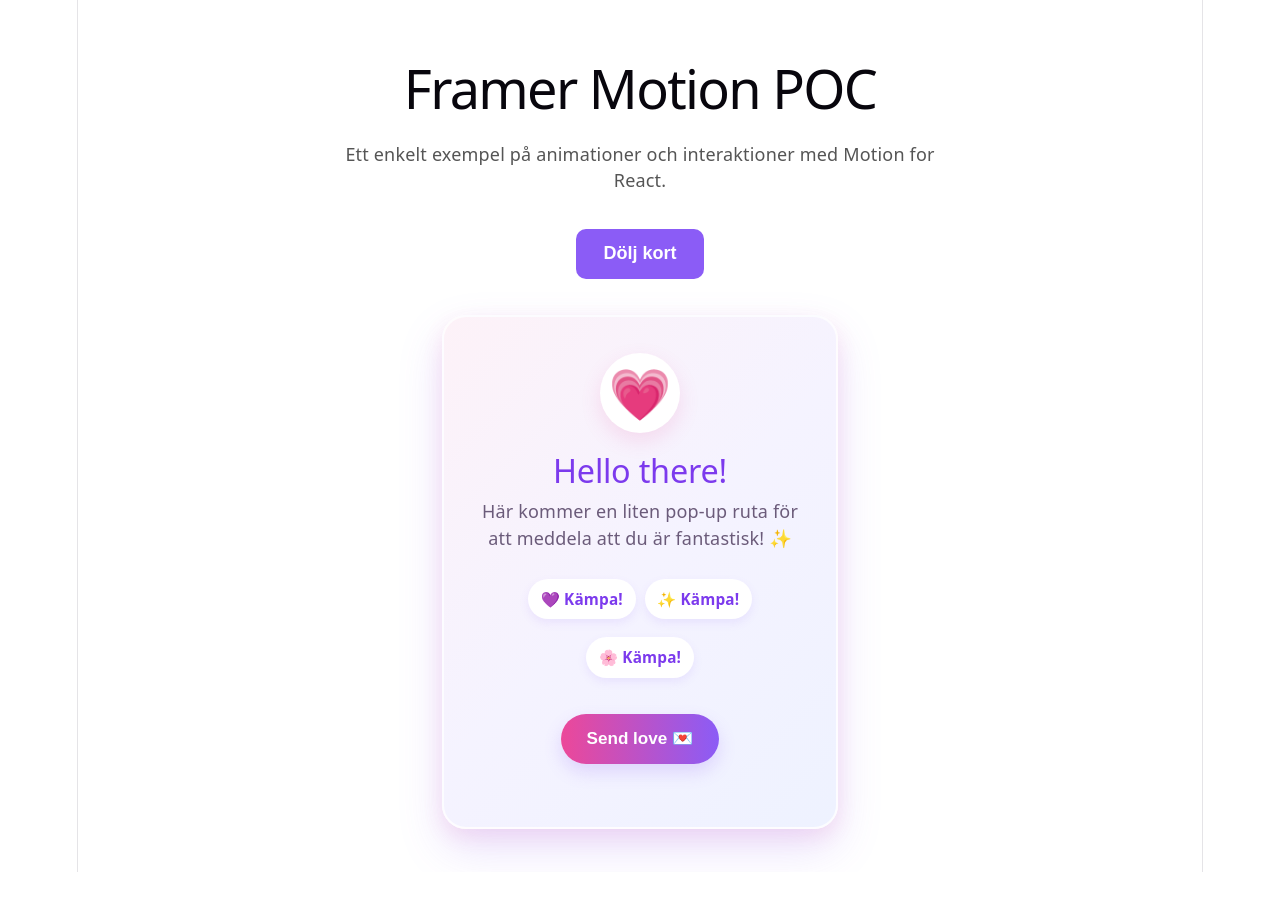
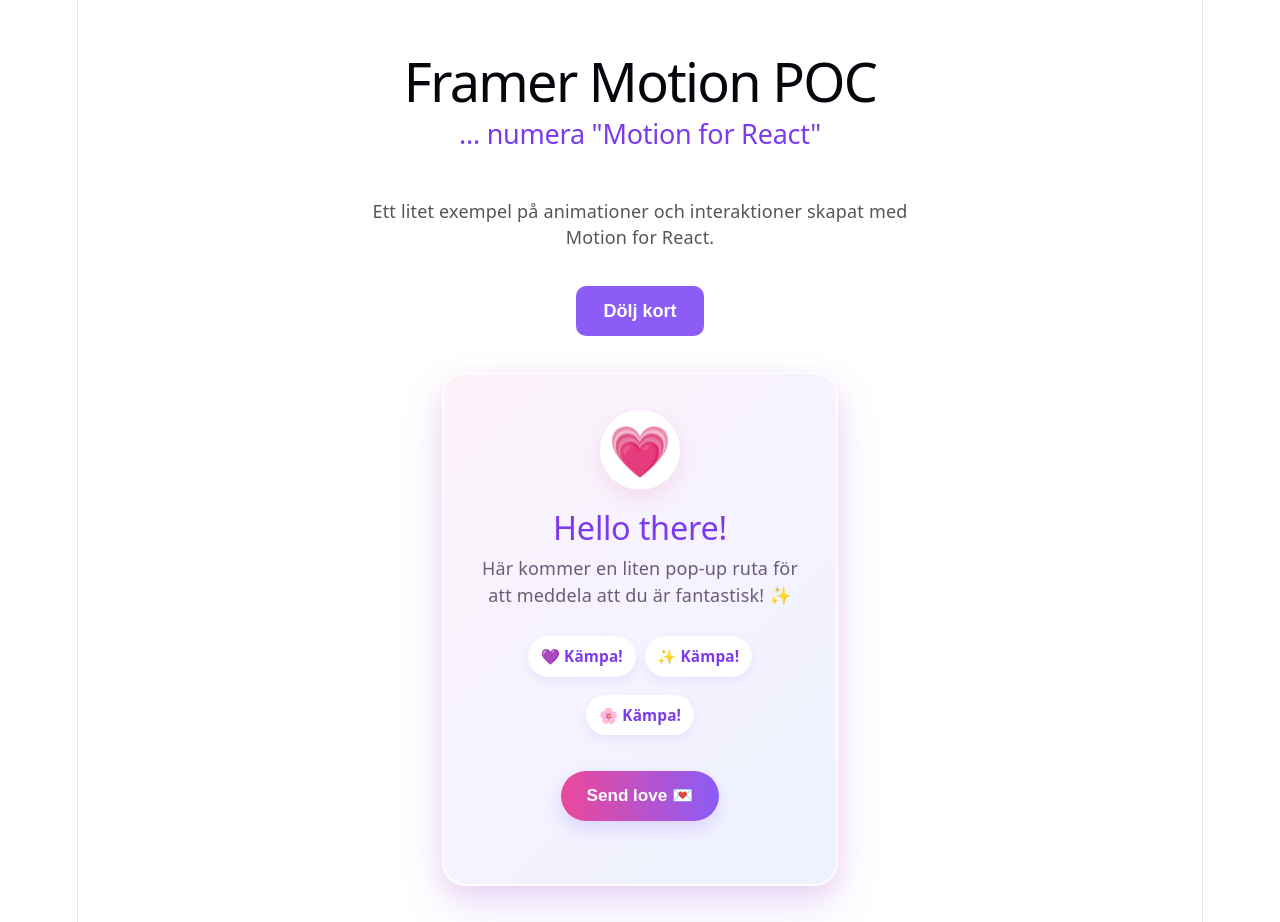
Before and after one commit to Cebellina/framer-motion, a React (Vite) app in the folder framer-motion-poc/: page / in a window 1280 px wide. Before the commit the page ends 872 px from the top, so only its background shows below. Built offline with nearby package versions, Linux system fonts and the light colour scheme.

Commit message:
update README and add h2 to App

```diff
--- a/framer-motion-poc/src/App.css
+++ b/framer-motion-poc/src/App.css
@@ -11,6 +11,13 @@
 h1 {
   margin-bottom: 0.5rem;
   font-size: 3rem;
+}
+
+h2 {
+  margin-bottom: 1rem;
+  margin-top: 15px;
+  font-size: 1.5rem;
+  color: #7c3aed;
 }
 
 .description {
--- a/framer-motion-poc/src/App.jsx
+++ b/framer-motion-poc/src/App.jsx
@@ -9,9 +9,10 @@ function App() {
   return (
     <main className="app">
       <h1>Framer Motion POC</h1>
+      <h2>... numera "Motion for React"</h2>
 
       <p className="description">
-        Ett enkelt exempel på animationer och interaktioner med Motion for
+        Ett litet exempel på animationer och interaktioner skapat med Motion for
         React.
       </p>
 
```
Also changed, not shown: framer-motion-poc/package.json (indentation only), 1 other file (tests, documents, lock files or other folders).
